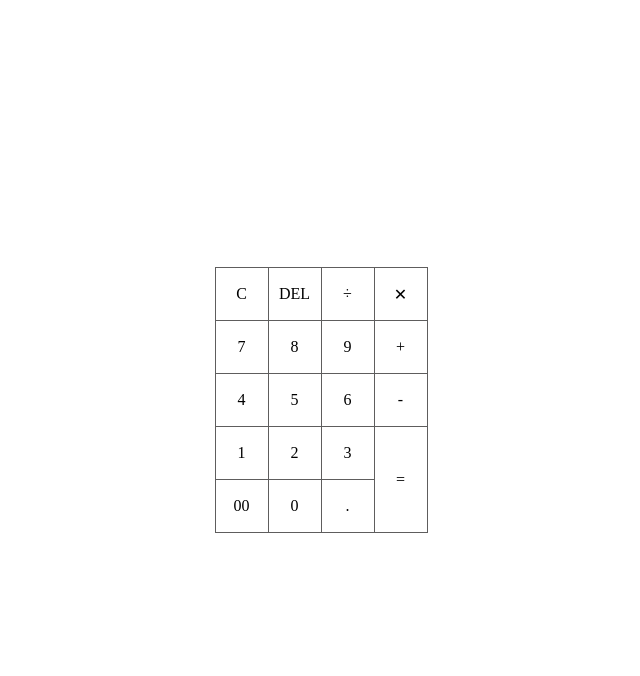
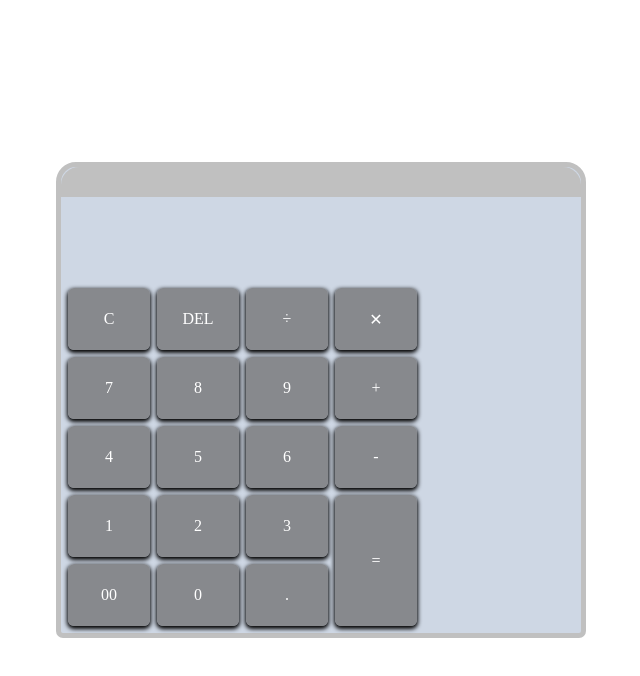
Before and after one commit to Sylvestertaiwo/Simple-calculator, a plain HTML site: page index.html in a window 1280 px wide. Both pictures are taken after a click on the element "DEL". Shown: the whole page, without its empty margins (319-959 px from the left). Drawn offline with Linux system fonts and the light colour scheme.

Commit message:
adding styles

```diff
--- a/index.html
+++ b/index.html
@@ -10,7 +10,7 @@
     <div class="parent">
         <div class="screenbox" id="screenbox"></div>
         <div class="keyboard">
-        <table style="border-collapse: collapse;">
+        <table class="cell-container">
             <tr class="container">
                 <td class="cell" onclick="regClick('c')">C</td>
                 <td class="cell" onclick="regClick('d')">DEL</td>
@@ -47,18 +47,7 @@
 <script>
     let value = "";
     const regClick = (k)=>{
-        if(k === "✕"){
-            k = "*"
-            console.log(value, k)
-            value += k
-            document.getElementById("screenbox").innerHTML = value
-        }
-        else if(k === "÷"){
-            k = "/"
-            value += k
-            document.getElementById("screenbox").innerHTML = value
-        }
-        else if(k === "c"){
+        if(k === "c"){
             value = ""
             document.getElementById("screenbox").innerHTML = value
         }
@@ -67,14 +56,17 @@
             value = value.slice(0, -1)
             document.getElementById("screenbox").innerHTML = value
         }
+        else if(k === "cal" && value === ""){
+            return
+        }
         else if(k === "cal" && value != ""){
-            let sol = eval(value)
+            let newValue = value.replace(/✕/g, "*").replace(/÷/g, "/")
+            let sol = eval(newValue)
             value = sol
             document.getElementById("screenbox").innerHTML = value
         }else{
             value += k
             document.getElementById("screenbox").innerHTML = value
-
         }
     }
 </script>
--- a/style.css
+++ b/style.css
@@ -13,9 +13,38 @@ body{
     display: table-row;
     flex-direction: row;
 }
+.cell-container{
+    border-collapse: separate;
+    border-spacing: 7px;
+}
 .cell{
-    height: 50px;
-    width: 50px;
-    border: 1px solid rgb(94, 93, 93);
+    height: 60px;
+    width: 80px;
     text-align: center;
+    cursor: pointer;
+    background: rgba(98, 96, 96, 0.653);
+    border-radius: 6px;
+    color: white;
+    transition: .2s ease;
+    box-shadow: 0px 2px 4px 1px black;
 }
+.cell:hover{
+    background: rgba(73, 73, 73, 0.653);
+}
+.parent{
+    border: 5px solid silver;
+    border-radius: 20px 20px 7px 7px;
+    background: rgb(206, 215, 228);
+}
+.screenbox{
+    display: flex;
+    justify-content: end;
+    align-items: flex-end;
+    padding: 10px 20px;
+    height: 4rem;
+    border-top: 30px solid silver;
+    border-radius: 18px 18px 0px 0px;
+    font-size: 18px;
+    overflow: hidden;
+    width: 30rem;
+}
```
